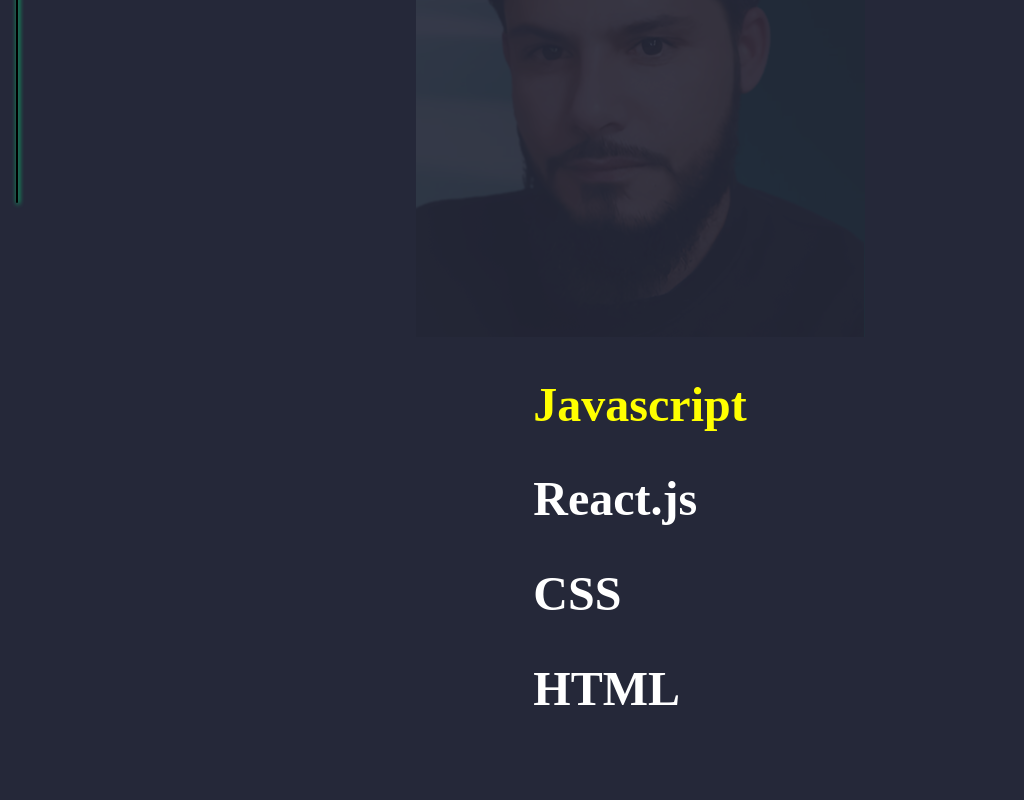
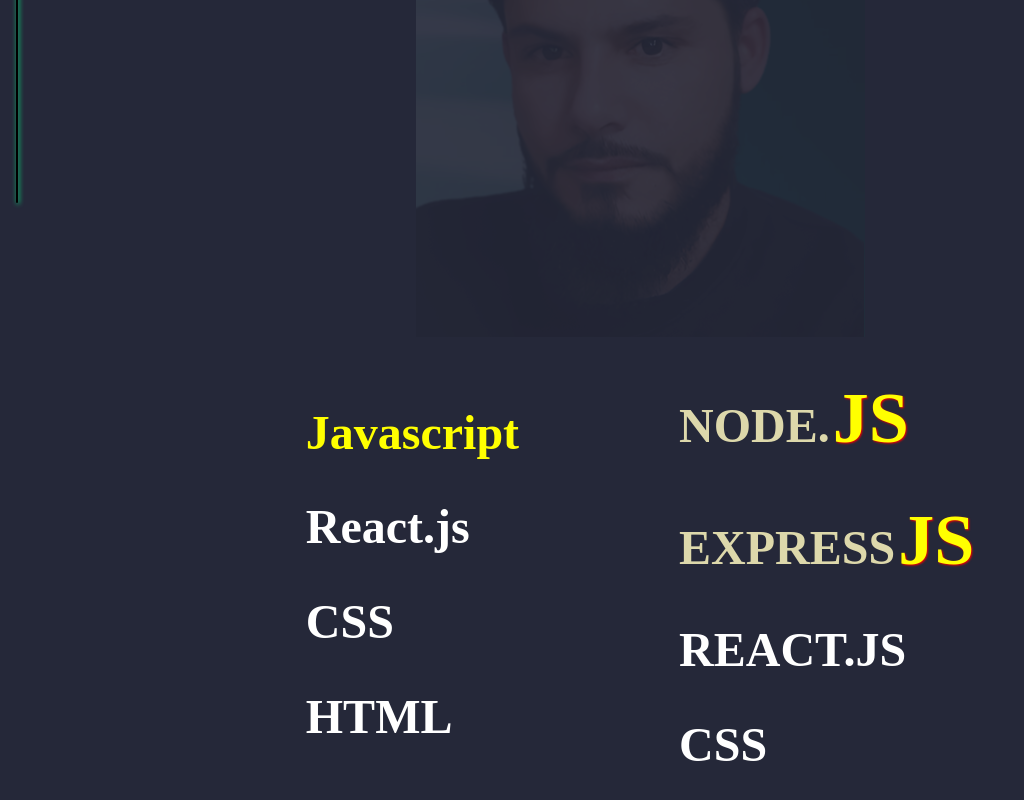
Before and after one commit to arasaa/Araz-Saydu, a React (Create React App) app in the folder client/: page / in a window 1280 px wide. Shown: the part 458-1258 px from the top of the page, without its empty margins (0-1024 px from the left). Before the commit the page ends 1222 px from the top, so only its background shows below. Built offline with nearby package versions, Linux system fonts and the light colour scheme; a web font is replaced by a local one.

Commit message:
finished the ferst design in about page && more design in home page

```diff
--- a/client/src/pages/about/About.jsx
+++ b/client/src/pages/about/About.jsx
@@ -1,6 +1,7 @@
 import React from 'react'
 import './about.css'
 import araz from '../../assets/araz-saydu.png'
+import aras from '../../assets/aras.jpg'
 
 
 const About = () => {
@@ -9,7 +10,7 @@ const About = () => {
 
     <div className="div-about">
       <figure className="figureBoth front"> <img className="araz" src={araz}/></figure>
-      <figure className="figureBoth back"></figure>
+      <figure className="figureBoth back"><img className="aras" src={aras}/></figure>
     </div>
     <div className="div-about-2">
       <figure className="figureBoth front-2"></figure>
--- a/client/src/pages/about/about.css
+++ b/client/src/pages/about/about.css
@@ -47,7 +47,13 @@
     background-repeat: no-repeat;
     border-left: 1px solid rgb(80, 10, 171);
     border-radius: 1em;
+    background-size: cover;
     /* height: 44em; */
+    }
+    .aras{
+        height:  47.9em;
+        width: 46.4em;
+        border-radius: 10px;
     }
     .araz{
         height:  47.9em;
@@ -58,6 +64,7 @@ figure.back{
     background: green;
     transform: rotateY(180deg);
     border-radius: 1em;
+    background-size: cover;
 }
 .figureBoth{
     margin: 0;
@@ -72,7 +79,8 @@ figure.back{
     font-family: "Helvetica Neue";
     text-align: justify;
     /* padding: 1.6em; */
-    padding: 0em 2em 0em 2em;
+    padding: 0em 1.4em 0em 2em;
+    margin-top: -0.3em;
 
 
 }
--- a/client/src/pages/home/Home.jsx
+++ b/client/src/pages/home/Home.jsx
@@ -20,6 +20,12 @@ const Home = () => {
       <h1 className="skill-CSS">CSS</h1>
       <h1 className="skill-HTML">HTML</h1>
      </div>
+     <div className="skill-div2">
+     <h1 className="skill-Express center2">node.<span className="j">js</span></h1>
+      <h1 className="skill-Express center2">express<span className="j">js</span></h1>
+      <h1 className="skill-REACT">React.js</h1>
+      <h1 className="skill-CSS">CSS</h1>
+     </div>
 
    </section>
     </>
--- a/client/src/pages/home/home.css
+++ b/client/src/pages/home/home.css
@@ -71,6 +71,7 @@ body {
     display:flex;
     justify-content: center;
     align-items: center;
+    gap: 10em;
 }
 .skill-div{
     color: white;
@@ -78,9 +79,32 @@ body {
     font-family: 'Architects Daughter', cursive;
 
 }
+.skill-div2{
+    color: white;
+    font-size: 2em;
+    font-family: 'Architects Daughter', cursive;
+    text-transform: uppercase;
+}
 .skill-JAVA{
     color: yellow;
     transition: width 2s;
+
+}
+.skill-Express{
+    color: rgb(221, 216, 171);
+    transition: width 2s;
+
+}
+.skill-Express:hover{
+    border-top: 1px solid rgb(221, 216, 171);
+
+}
+.j{
+    color: yellow;
+    font-size: 1.5em;
+    margin-left: 3px;
+    text-shadow: 1px 1px 2px rgb(241, 0, 0) ;
+
 }
 
 .skill-JAVA::after{
@@ -93,7 +117,7 @@ body {
     /* left: 14.9em;
     bottom: -1.5em; */
     background: rgb(255, 251, 0);
-    width: 5em;
+    width: 4.5em;
 }
 
 .center::after{
@@ -103,3 +127,22 @@ body {
 .center:hover::after{
     transform: scale(1, 1);
 }
+.skill-Express::after{
+    display:flex;
+    justify-content:center;
+    align-items:center;
+    content: "";
+    position: absolute;
+    height: 0.175rem;
+    /* left: 14.9em;
+    bottom: -1.5em; */
+    background: rgb(221, 216, 171);
+    width: 6em;
+}
+.center2::after{
+    transform: scale(0, 1);
+    transition: transform 0.3s ease;
+}
+.center2:hover::after{
+    transform: scale(1, 1);
+}
```
Also changed, not shown: client/src/assets/aras.jpg (added).
